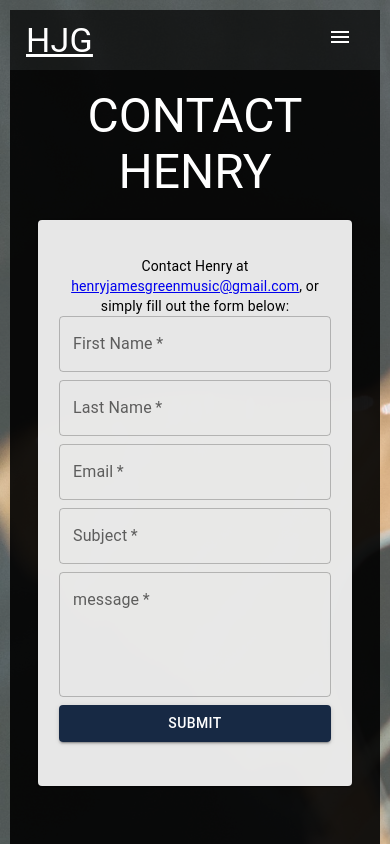
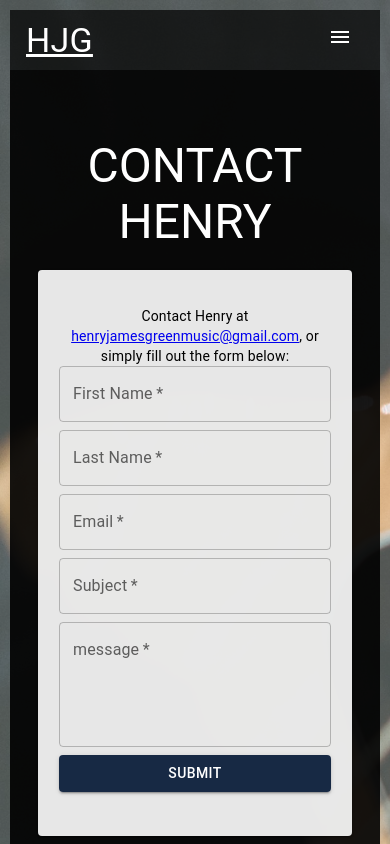
Before and after one commit to HenryJamesGreen/hjgmusic, a React (Create React App) app: page /contact in a window 390 px wide. Shown: the top 844 px of the page. Built offline with nearby package versions, Linux system fonts and the light colour scheme.

Commit message:
screen res for iphone 13

```diff
--- a/src/Components/ContactForm/index.js
+++ b/src/Components/ContactForm/index.js
@@ -67,6 +67,9 @@ function ContactForm() {
         marginBottom: "4px",
         ...(window.innerWidth <= 800 && {
           marginTop: "-100px"
+        }),
+        ...(window.innerWidth <= 500 && {
+          marginTop: "-50px"
         }),
       }}
     >
```
